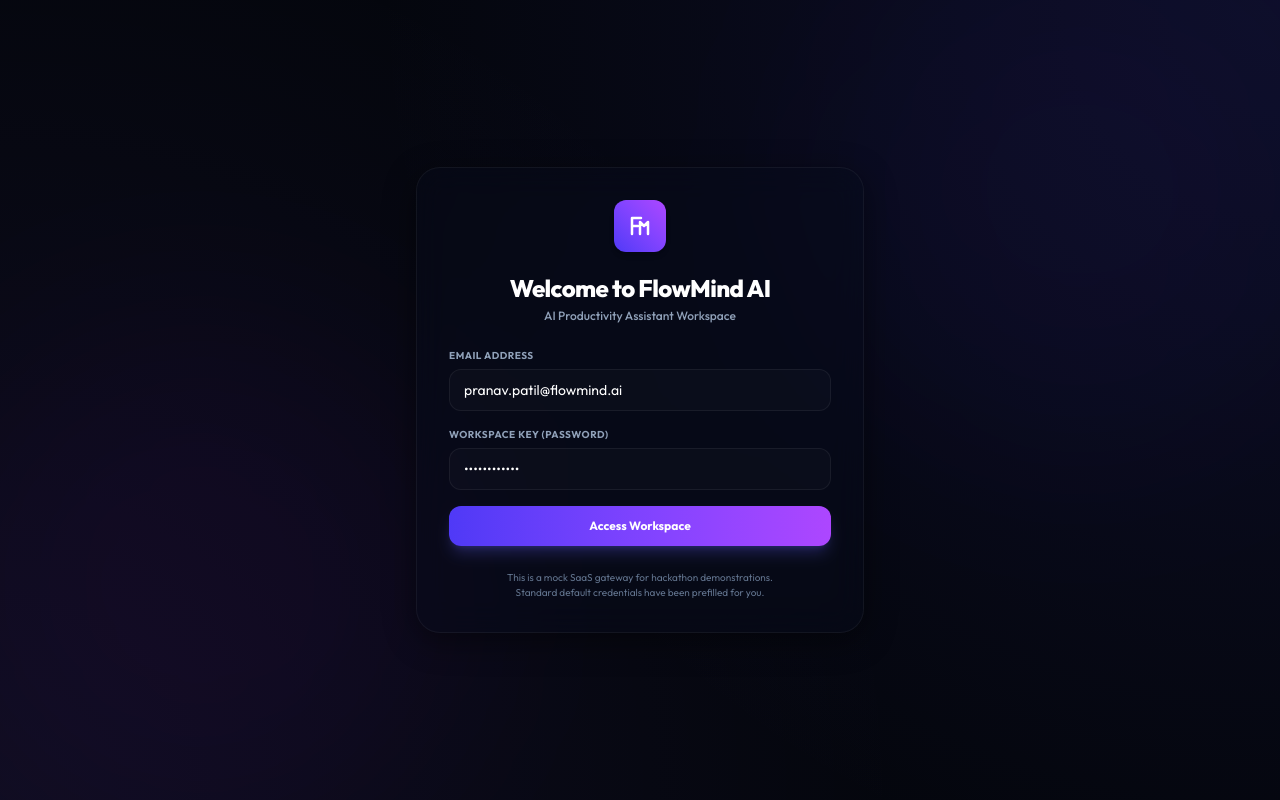
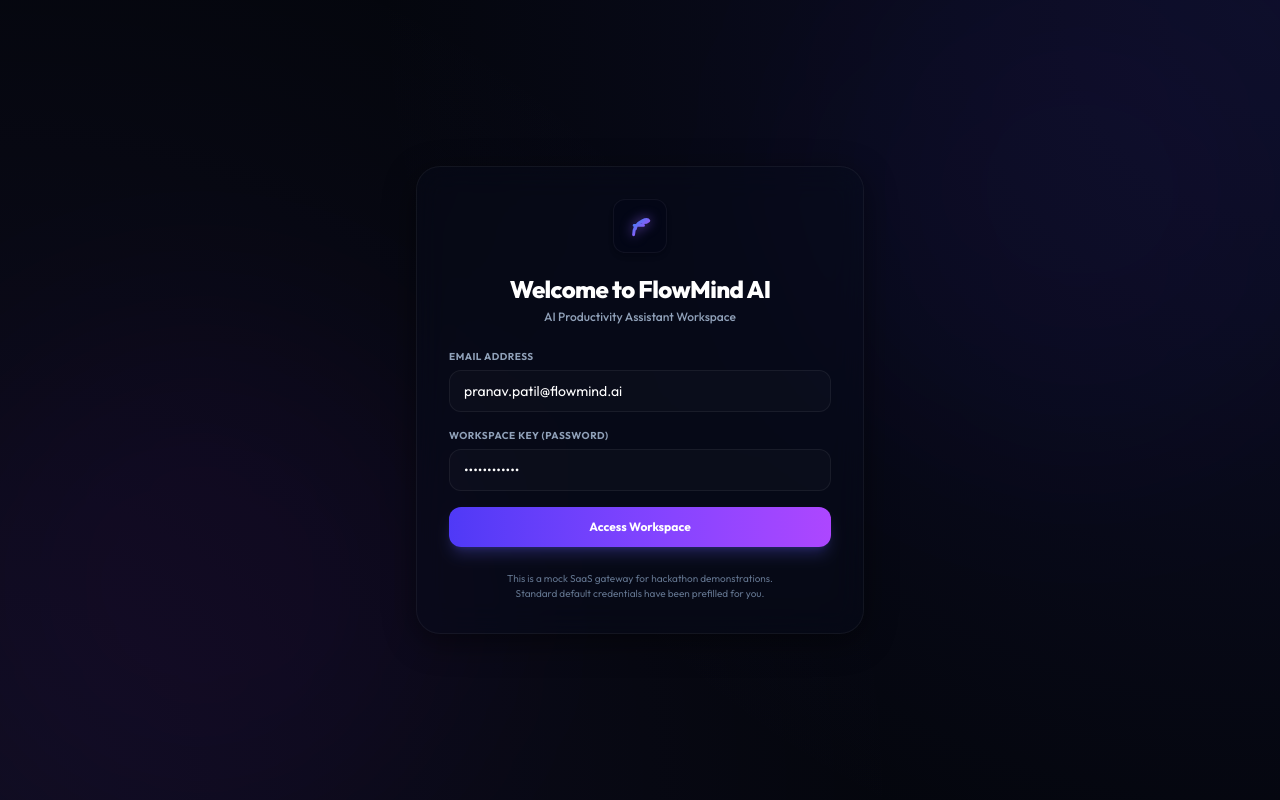
Before and after one commit to pranavpatil2316/FlowMind-AI, a React (Vite) app in the folder frontend/: page / in a window 1280 px wide. Built offline with nearby package versions, Linux system fonts and the light colour scheme; no server answers.

Commit message:
design: update logo symbol to match glowing ribbon gradient in screenshots

```diff
--- a/frontend/src/App.jsx
+++ b/frontend/src/App.jsx
@@ -39,7 +39,7 @@ function App() {
     }, 1000);
   };
 
-  // 1. Splash Loading View
+  // 1. Splash Loading View (with the glowing gradient ribbon logo)
   if (loadingApp) {
     return (
       <div className="flex h-screen w-screen flex-col items-center justify-center bg-bg-dark bg-gradient-radial text-slate-100 relative">
@@ -47,11 +47,23 @@ function App() {
         <div className="glow-orb w-[400px] h-[400px] bg-purple-600/10 bottom-[20%] right-[30%] animate-float-slow" />
 
         <div className="z-10 flex flex-col items-center text-center space-y-6">
-          {/* Pulsing FM Logo */}
-          <div className="p-5 rounded-2xl bg-gradient-to-tr from-indigo-600 to-purple-500 shadow-2xl shadow-indigo-500/40 animate-pulse-slow">
-            <svg className="w-10 h-10 text-white" viewBox="0 0 24 24" fill="none" stroke="currentColor" strokeWidth="2.5" strokeLinecap="round" strokeLinejoin="round">
-              <path d="M4 20V4h9M4 12h6" />
-              <path d="M12 20V8l4 4 4-4v12" />
+          {/* Pulsing FM Ribbon Logo */}
+          <div className="p-4 rounded-2xl bg-slate-950/60 border border-white/5 shadow-2xl shadow-purple-500/20 animate-pulse-slow">
+            <svg className="w-12 h-12" viewBox="0 0 24 24" fill="none" xmlns="http://www.w3.org/2000/svg" style={{ filter: 'drop-shadow(0 0 8px rgba(139, 92, 246, 0.75))' }}>
+              <defs>
+                <linearGradient id="fm-logo-large" x1="0%" y1="0%" x2="100%" y2="100%">
+                  <stop offset="0%" stopColor="#3b82f6" />
+                  <stop offset="60%" stopColor="#8b5cf6" />
+                  <stop offset="100%" stopColor="#ec4899" />
+                </linearGradient>
+              </defs>
+              <path
+                d="M6.5 19.5c0-5.5 2-9.5 7.5-12C18.5 5.5 19.5 7.5 19.5 7.5s-2.5 2-5 1.5c-3.5-.7-5.5 1.5-6.5 5.5M7 11.5h8"
+                stroke="url(#fm-logo-large)"
+                strokeWidth="2.5"
+                strokeLinecap="round"
+                strokeLinejoin="round"
+              />
             </svg>
           </div>
           <div>
@@ -79,11 +91,23 @@ function App() {
         <div className="glow-orb w-[500px] h-[500px] bg-purple-600/8 bottom-[-50px] left-[-50px] animate-float-slow" />
 
         <div className="w-full max-w-md glass-card p-6 md:p-8 rounded-3xl border border-white/5 shadow-2xl flex flex-col items-center text-center space-y-6 z-10 animate-slide-up">
-          {/* Brand Logo */}
-          <div className="p-3.5 rounded-xl bg-gradient-to-tr from-indigo-600 to-purple-500 shadow-md">
-            <svg className="w-6 h-6 text-white" viewBox="0 0 24 24" fill="none" stroke="currentColor" strokeWidth="2.5" strokeLinecap="round" strokeLinejoin="round">
-              <path d="M4 20V4h9M4 12h6" />
-              <path d="M12 20V8l4 4 4-4v12" />
+          {/* Brand Ribbon Logo */}
+          <div className="p-3 rounded-xl bg-slate-950/60 border border-white/5 shadow-md flex items-center justify-center">
+            <svg className="w-7 h-7" viewBox="0 0 24 24" fill="none" xmlns="http://www.w3.org/2000/svg" style={{ filter: 'drop-shadow(0 0 6px rgba(139, 92, 246, 0.7))' }}>
+              <defs>
+                <linearGradient id="fm-logo-login" x1="0%" y1="0%" x2="100%" y2="100%">
+                  <stop offset="0%" stopColor="#3b82f6" />
+                  <stop offset="60%" stopColor="#8b5cf6" />
+                  <stop offset="100%" stopColor="#ec4899" />
+                </linearGradient>
+              </defs>
+              <path
+                d="M6.5 19.5c0-5.5 2-9.5 7.5-12C18.5 5.5 19.5 7.5 19.5 7.5s-2.5 2-5 1.5c-3.5-.7-5.5 1.5-6.5 5.5M7 11.5h8"
+                stroke="url(#fm-logo-login)"
+                strokeWidth="2.5"
+                strokeLinecap="round"
+                strokeLinejoin="round"
+              />
             </svg>
           </div>
 
@@ -145,25 +169,28 @@ function App() {
   return (
     <TaskProvider>
       <Router>
-        <div className="flex h-screen w-screen overflow-hidden bg-bg-dark bg-gradient-radial text-slate-200 relative">
+        <div className="flex h-screen w-screen items-center justify-center bg-bg-dark bg-gradient-radial text-slate-200 relative p-4 md:p-6 overflow-hidden">
 
           {/* Ambient Background Glow Orbs */}
-          <div className="glow-orb w-[500px] h-[500px] bg-indigo-600/8 top-[-100px] right-[-100px] animate-float" />
-          <div className="glow-orb w-[600px] h-[600px] bg-purple-500/6 bottom-[-150px] left-[-150px] animate-float-slow" />
+          <div className="glow-orb w-[550px] h-[550px] bg-indigo-600/8 top-[-100px] right-[-100px] animate-float" />
+          <div className="glow-orb w-[650px] h-[650px] bg-purple-500/6 bottom-[-150px] left-[-150px] animate-float-slow" />
           <div className="glow-orb w-[450px] h-[450px] bg-blue-500/4 top-[35%] left-[40%] animate-float" style={{ animationDelay: '-4s' }} />
+
+          {/* Styled browser frame window container matching screenshots */}
+          <div className="w-full max-w-7xl h-full flex rounded-[24px] border border-white/5 glass-panel shadow-2xl overflow-hidden z-10 relative">
 
             {/* Sidebar */}
             <Sidebar isOpen={sidebarOpen} toggleSidebar={toggleSidebar} />
 
             {/* Main Content Area */}
-          <div className="flex-1 flex flex-col h-full overflow-hidden z-10">
+            <div className="flex-1 flex flex-col h-full overflow-hidden">
 
               {/* Navbar */}
               <Navbar />
 
               {/* Dynamic Viewport */}
-            <main className="flex-1 overflow-y-auto p-4 md:p-6">
-              <div className="animate-fade-in">
+              <main className="flex-1 overflow-y-auto p-4 md:p-6 bg-slate-900/10">
+                <div className="animate-fade-in h-full">
                   <Routes>
                     <Route path="/" element={<Dashboard />} />
                     <Route path="/chat" element={<ChatAssistant />} />
@@ -176,6 +203,7 @@ function App() {
               </main>
             </div>
           </div>
+        </div>
       </Router>
     </TaskProvider>
   );
--- a/frontend/src/components/Sidebar.jsx
+++ b/frontend/src/components/Sidebar.jsx
@@ -15,8 +15,8 @@ import {
 const Sidebar = ({ isOpen, toggleSidebar }) => {
   const menuItems = [
     { name: 'Dashboard', path: '/', icon: LayoutDashboard },
-    { name: 'AI Chat Assistant', path: '/chat', icon: MessageSquare },
-    { name: 'Smart Tasks', path: '/tasks', icon: ListTodo },
+    { name: 'AI Workspace', path: '/chat', icon: MessageSquare },
+    { name: 'Tasks', path: '/tasks', icon: ListTodo },
     { name: 'Daily Planner', path: '/planner', icon: Calendar },
     { name: 'Email Generator', path: '/email', icon: Mail },
     { name: 'PDF Summarizer', path: '/summarize', icon: FileText },
@@ -39,12 +39,24 @@ const Sidebar = ({ isOpen, toggleSidebar }) => {
         }`}
       >
         <div className="flex flex-col h-full">
-          {/* Logo Brand Area */}
+          {/* Logo Brand Area (with glowing gradient ribbon logo from screenshots) */}
           <div className="p-6 border-b border-white/5 flex items-center gap-3">
-            <div className="p-2.5 rounded-xl bg-gradient-to-tr from-indigo-600 to-purple-500 shadow-lg shadow-indigo-500/30 animate-pulse-slow">
-              <svg className="w-5 h-5 text-white" viewBox="0 0 24 24" fill="none" stroke="currentColor" strokeWidth="2.5" strokeLinecap="round" strokeLinejoin="round">
-                <path d="M4 20V4h9M4 12h6" />
-                <path d="M12 20V8l4 4 4-4v12" />
+            <div className="p-2 rounded-xl bg-slate-950/60 border border-white/5 shadow-md flex items-center justify-center shrink-0">
+              <svg className="w-6 h-6" viewBox="0 0 24 24" fill="none" xmlns="http://www.w3.org/2000/svg" style={{ filter: 'drop-shadow(0 0 6px rgba(139, 92, 246, 0.7))' }}>
+                <defs>
+                  <linearGradient id="fm-logo-grad" x1="0%" y1="0%" x2="100%" y2="100%">
+                    <stop offset="0%" stopColor="#3b82f6" />
+                    <stop offset="60%" stopColor="#8b5cf6" />
+                    <stop offset="100%" stopColor="#ec4899" />
+                  </linearGradient>
+                </defs>
+                <path
+                  d="M6.5 19.5c0-5.5 2-9.5 7.5-12C18.5 5.5 19.5 7.5 19.5 7.5s-2.5 2-5 1.5c-3.5-.7-5.5 1.5-6.5 5.5M7 11.5h8"
+                  stroke="url(#fm-logo-grad)"
+                  strokeWidth="2.5"
+                  strokeLinecap="round"
+                  strokeLinejoin="round"
+                />
               </svg>
             </div>
             <div>
```
Lines whose indentation alone changed are shown as unchanged.
